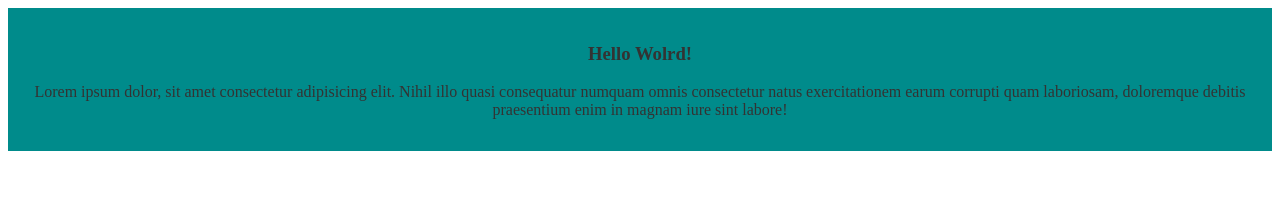
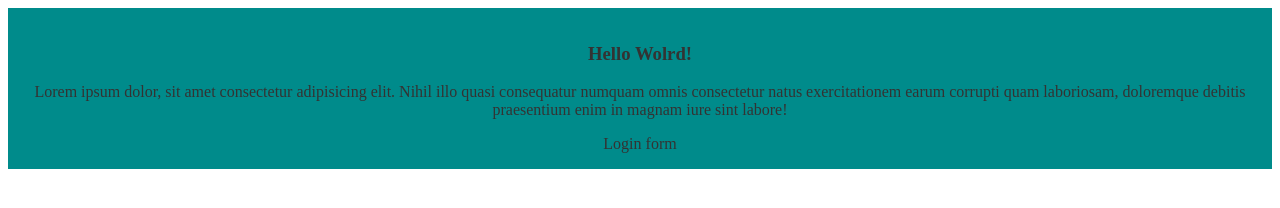
Before and after one commit to Briannava10/myappsample, a plain HTML site: page index.html in a window 1280 px wide. Drawn offline with Linux system fonts and the light colour scheme.

Commit message:
Login form

```diff
--- /dev/null
+++ b/dir2/app.js
@@ -0,0 +1 @@
+console.log(123);
--- a/index.html
+++ b/index.html
@@ -24,6 +24,8 @@
     <div class="content">
       <h3>Hello Wolrd!</h3>
     <p>Lorem ipsum dolor, sit amet consectetur adipisicing elit. Nihil illo quasi consequatur numquam omnis consectetur natus exercitationem earum corrupti quam laboriosam, doloremque debitis praesentium enim in magnam iure sint labore!</p>
+
+    Login form
     </div>
   </div>
 </body>
```
Also changed, not shown: login.html (added, +1 -0 lines).
